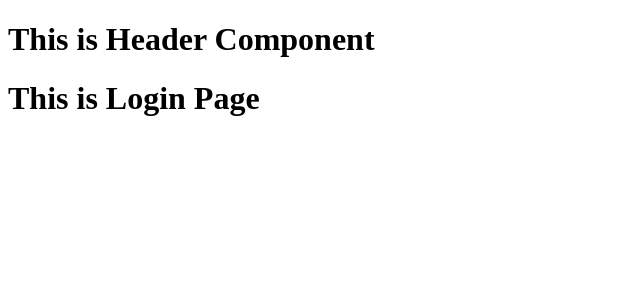
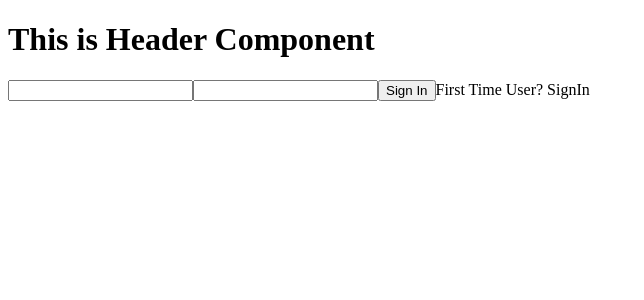
Before and after one commit to DeepthiSreenivasa/ProductCart, a React (Vite) app: page /Login in a window 1280 px wide. Shown: the top 300 px of the page, without its empty margins (0-644 px from the left). Built offline with nearby package versions, Linux system fonts and the light colour scheme.

Commit message:
Implemented Login Template

```diff
--- a/src/components/Login.tsx
+++ b/src/components/Login.tsx
@@ -1,4 +1,29 @@
+import { useState } from 'react';
+
 const Login = () => {
-  return <h1>This is Login Page</h1>;
+  const [userName, setUserName] = useState('');
+  const [password, setPassword] = useState('');
+
+  const getUserName = ($event: React.ChangeEvent<HTMLInputElement>) => {
+    setUserName(userName);
+  };
+
+  const getPassword = ($event: React.ChangeEvent<HTMLInputElement>) => {
+    setPassword(password);
+  };
+
+  const signIn = () => {
+    console.log('UserName::', userName);
+    console.log('PassWord::', password);
+  };
+
+  return (
+    <form onSubmit={signIn}>
+      <input type="text" value={userName} onChange={getUserName} />
+      <input type="text" value={password} onChange={getPassword} />
+      <button type="submit">Sign In</button>
+      <span>First Time User? SignIn</span>
+    </form>
+  );
 };
 export default Login;
```
